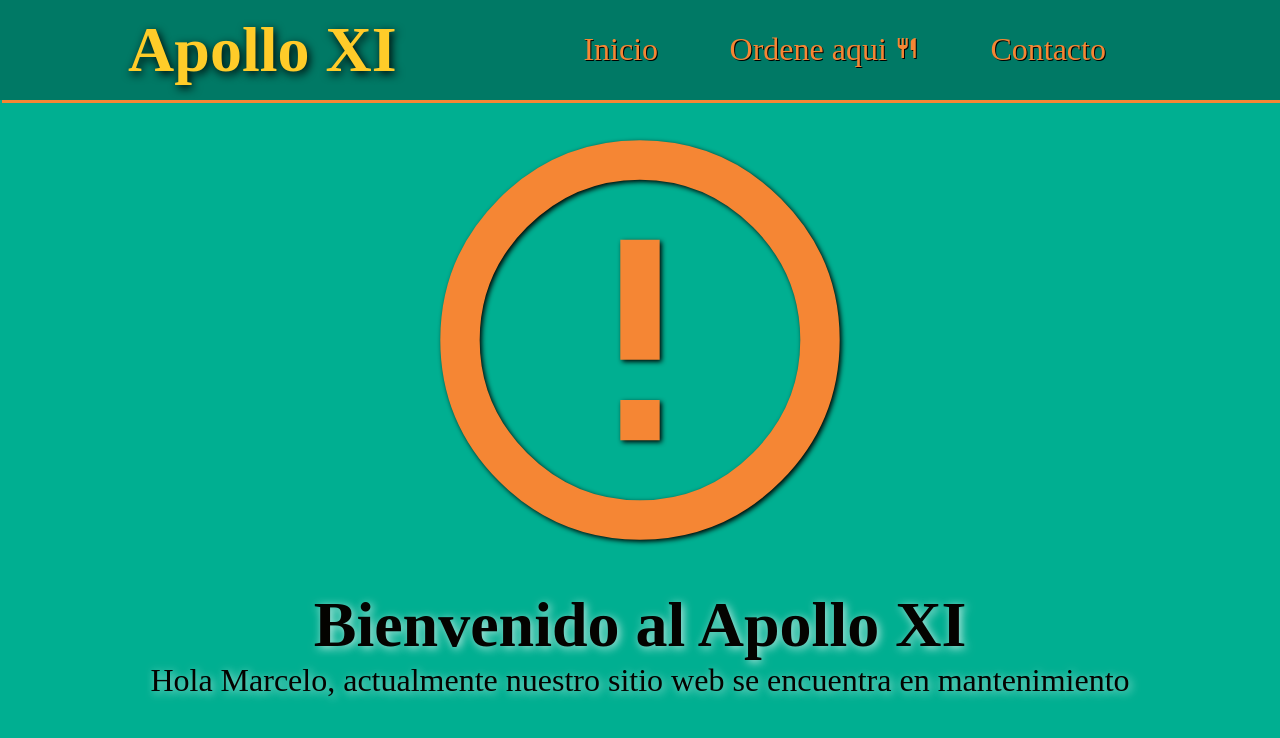
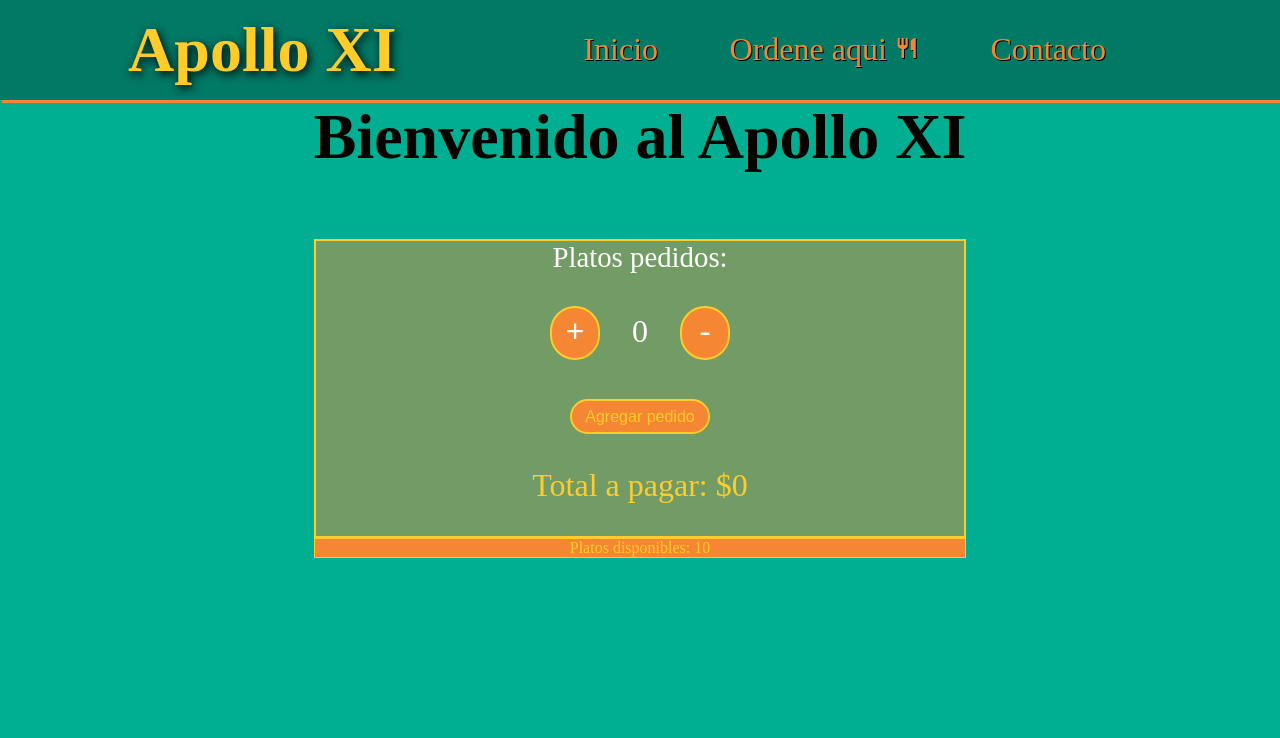
Before and after one commit to Joaquinmerida/REACT, a React (Create React App) app in the folder apolo/: page / in a window 1280 px wide. Shown: the top 738 px of the page. Built offline with nearby package versions, Linux system fonts and the light colour scheme.

Commit message:
cuarta entrega

```diff
--- /dev/null
+++ b/apolo/src/components/ItemCount.js
@@ -0,0 +1,51 @@
+import React from 'react'
+import { useState } from 'react'
+
+
+
+const ItemCount = () => {
+
+
+    const stock = 10
+
+    const [estado, setEstado] = useState(0)
+
+    const [precio, setPrecio] = useState(0)
+
+    const sumarPlato = () => {
+        if (estado < stock) {
+            setEstado(estado + 1)
+        }
+    }
+
+    const restarPlato = () => {
+        if (estado > 0) {
+            setEstado(estado - 1)
+        }
+    }
+
+    const agregarPedido = () => {
+        setPrecio(200 * estado)
+    }
+
+
+    return (
+        <>
+            <div className='contador'>
+                <div className='contador__inside'>
+                    <p>Platos pedidos:</p>
+                    <button onClick={sumarPlato}>+</button>
+                    {estado}
+                    <button onClick={restarPlato}>-</button>
+                </div>
+                <div className='contador__insideDos'>
+                <button onClick={agregarPedido}>Agregar pedido</button>
+                <p>Total a pagar: ${precio}</p>
+                </div>
+            </div>
+            <p id='stock'>Platos disponibles: {stock - estado}</p>
+        </>
+    )
+}
+
+export default ItemCount
--- a/apolo/src/components/Main.js
+++ b/apolo/src/components/Main.js
@@ -1,18 +1,14 @@
 import React from 'react'
+import ItemCount from './ItemCount';
 
-const Main = () => {
-
-    const persona = {
-        nombre : "Marcelo"
-    }
+const Main = (props) => {
 
   return (
     <div className='main__texto'>
-        <span class="material-icons" id='error'> error_outline</span>
         <h1>Bienvenido al Apollo XI</h1>
-        <p>Hola {persona.nombre}, actualmente nuestro sitio web se encuentra en mantenimiento</p>
+        <ItemCount/>
     </div>
   )
 }
 
-export default Main
+export default Main;
--- a/apolo/src/components/estilos.css
+++ b/apolo/src/components/estilos.css
@@ -56,14 +56,63 @@ box-shadow: 2px 3px  #F58634;
 .main__texto {
     margin: auto;
     color: #040300;
-    text-shadow: 2px 2px 10px #ffffffbd;
     text-align: center;
     font-size: 2rem;
 }
 
-#error{
-    font-size: 30rem;
+.contador{
+    background-color: #f5843478;
+    border: 2px solid #FFCC29;
+    color: white;
+    margin-top: 10%;
+}
+
+.contador p {
+    font-size: 1.8rem;
+}
+
+.contador button{
+    font-size: 2rem;
+}
+
+.contador button:hover{
     color: #F58634;
-    text-shadow: 2px 2px 5px #000000;
+    border-color: #F58634;
+    background-color: #FFCC29;
+    cursor: pointer;
+}
+
+.contador__inside button{
+    margin: 5%;
+    padding: 1% 2%;
+    background-color: #F58634;
+    border-radius: 100px;
+    border: 2px solid #FFCC29;
+    color: white;
+    font-size: 2rem;
+    font-family: monospace;
 
 }
+
+.contador__insideDos p {
+    font-size: 2rem;
+    padding: 5%;
+    color: #FFCC29;
+}
+
+.contador__insideDos button{
+    background-color: #F58634;
+    font-size: 1rem;
+    color: #FFCC29;
+    border-radius: 100px;
+    border: 2px solid #FFCC29;
+    padding: 1% 2%;
+}
+
+#stock{
+    font-size: 1rem;
+    color: #FFCC29;
+    background-color: #F58634;
+    border: 1px solid #FFCC29;
+
+}
```
